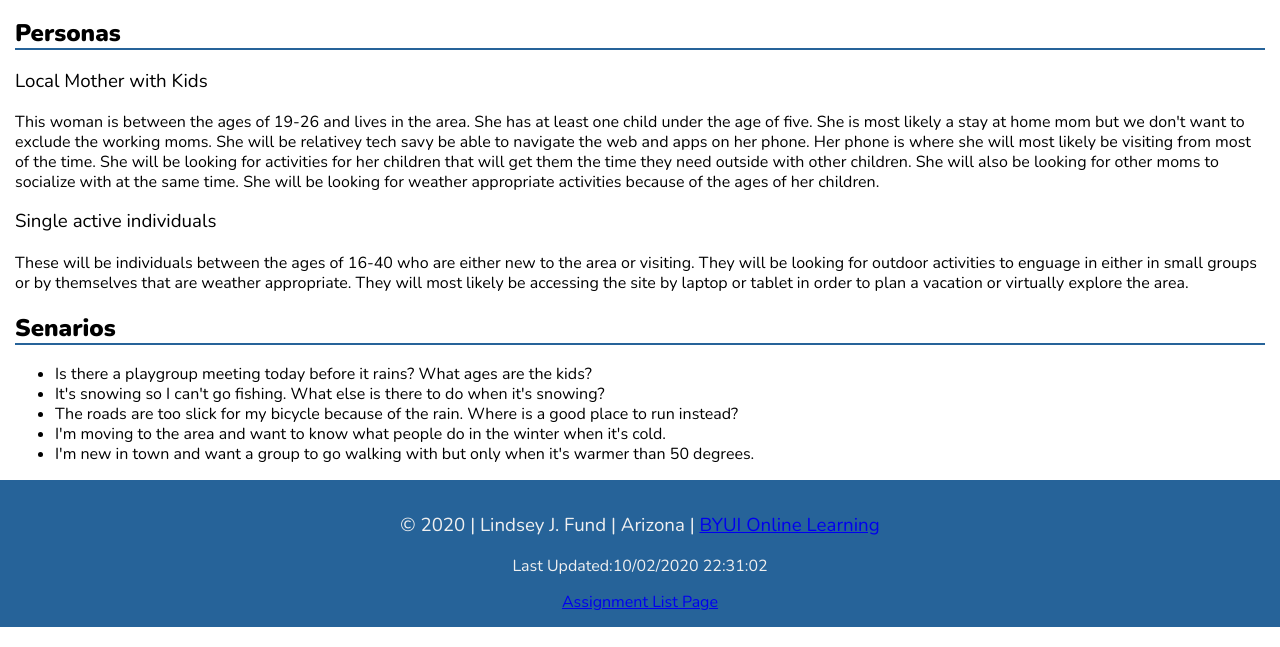
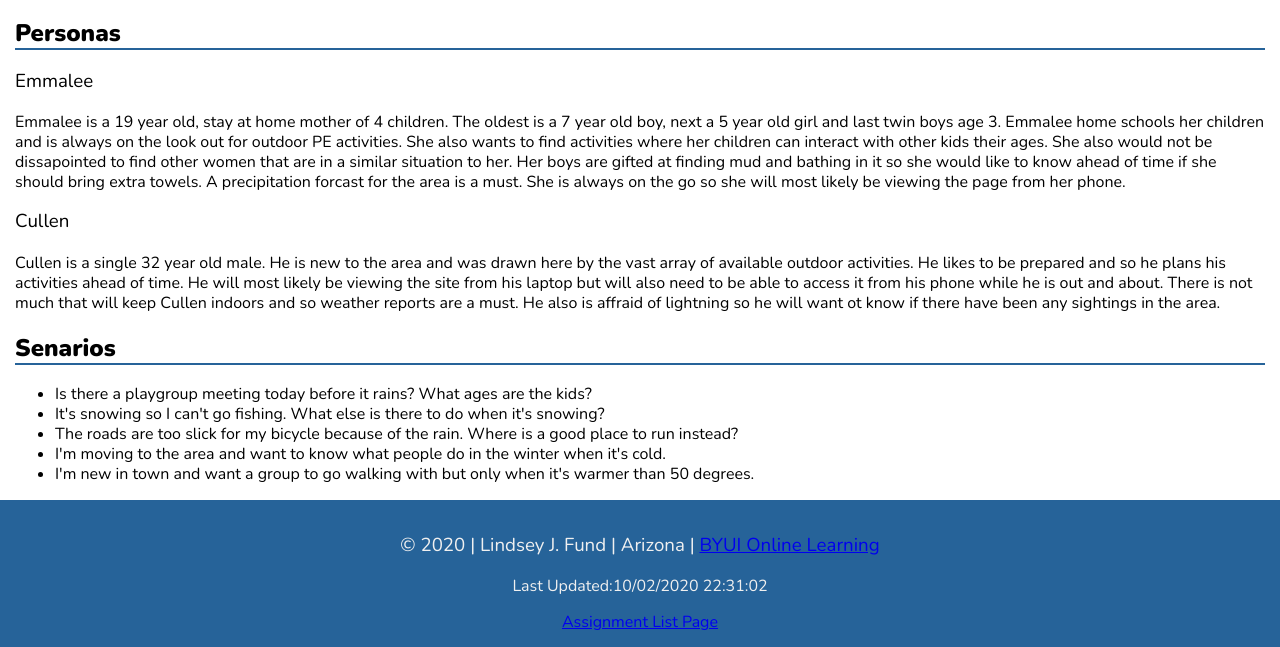
Before and after one commit to lindsfund/lindsfund.WDD230, a plain HTML site: page lesson3/target-audience.html in a window 1280 px wide. Shown: the part 223-870 px from the top of the page. Drawn offline with nearby package versions, Linux system fonts and the light colour scheme.

Commit message:
Persona Update

```diff
--- a/lesson3/target-audience.html
+++ b/lesson3/target-audience.html
@@ -29,18 +29,19 @@
     <main>
         <h1 class="title">Target Audience</h1>
         <h2 class="title">Personas</h2>
-        <h3>Local Mother with Kids</h3>
-        <p>This woman is between the ages of 19-26 and lives in the area. She has at least one child under the age of five. She is most likely
-            a stay at home mom but we don't want to exclude the working moms. She will be relativey tech savy be able to
-            navigate the web and apps on her phone. Her phone is where she will most likely be visiting from most of the time.
-            She will be looking for activities for her children that will get them the time they need outside with other
-            children. She will also be looking for other moms to socialize with at the same time. She will be looking for
-            weather appropriate activities because of the ages of her children.
+        <h3>Emmalee</h3>
+        <p>Emmalee is a 19 year old, stay at home mother of 4 children. The oldest is a 7 year old boy, next a 5 year old girl and last twin boys
+            age 3. Emmalee home schools her children and is always on the look out for outdoor PE activities. She also wants to find
+            activities where her children can interact with other kids their ages. She also would not be dissapointed to find other
+            women that are in a similar situation to her. Her boys are gifted at finding mud and bathing in it so she would like to know
+            ahead of time if she should bring extra towels. A precipitation forcast for the area is a must. She is always on the go so
+            she will most likely be viewing the page from her phone.
         </p>
-        <h3>Single active individuals</h3>
-        <p>These will be individuals between the ages of 16-40 who are either new to the area or visiting. They will be looking for outdoor
-            activities to enguage in either in small groups or by themselves that are weather appropriate. They will most likely be accessing
-            the site by laptop or tablet in order to plan a vacation or virtually explore the area.
+        <h3>Cullen</h3>
+        <p>Cullen is a single 32 year old male. He is new to the area and was drawn here by the vast array of available outdoor activities.
+            He likes to be prepared and so he plans his activities ahead of time.  He will most likely be viewing the site from his laptop
+            but will also need to be able to access it from his phone while he is out and about.  There is not much that will keep Cullen
+            indoors and so weather reports are a must. He also is affraid of lightning so he will want ot know if there have been any sightings in the area.
         </p>
         <h2 class="title">Senarios</h2>
             <ul>
```
